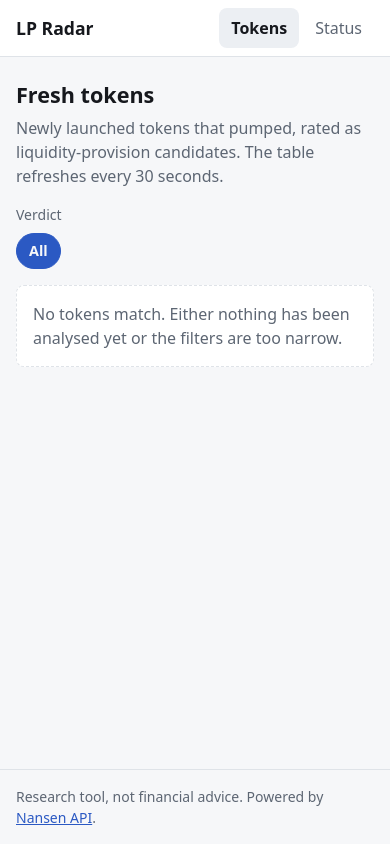
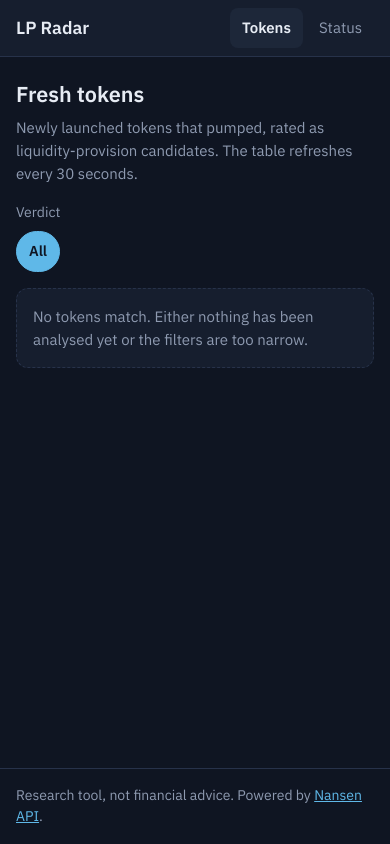
Before and after one commit to HakunaMaTato/Fusion, a FastAPI app: template app/web/templates/index.html in a window 390 px wide. Run offline with FastAPI, Linux system fonts and the light colour scheme; the template is opened without the code that fills it, so the values that code supplies are empty.

Commit message:
UI-1 Foundation: design tokens, self-hosted fonts, spacing/grid utilities
Implements UI_REDESIGN.md §3: tokens.css (colour, type scale, spacing, radius, layout grid),
self-hosted IBM Plex Sans/Mono (OFL-1.1, Latin subset, no runtime CDN request), the .stack
rhythm utility and the container/grid, and the §4 usd()/pct() formatting helpers (pct fixes the
<0.1%/true-zero rule from issue 13). Dark is now the only theme (§3.1), unconditionally, not via
prefers-color-scheme.

app.css is retokenized onto the new variables (no selector or markup changes — every margin,
padding, gap, border-radius and colour it declared now resolves through a var(...) into
tokens.css); the container max-width fix (1360px) also lands here since it's a one-line change
that directly fixes issue 1. Component redesign (macros, address chips, avatars, verdict pills,
page layout, charts) stays in UI-2 through UI-5, unchanged in markup for now.

Visually reviewed by hand at 1440x900, 1024x768 and 375x812 on both pages plus /status (no
Playwright screenshot harness exists yet; that lands with tests/ui/ in a later phase per §10).
Confirmed: no console/CSP errors, both fonts load (200, woff2 magic bytes), dark applies
everywhere, the wider container works. One pre-existing gap found, not introduced by this PR and
not fixed here: the tokens table has no distinct tablet (768-1199px) layout, so columns sit
tightly at 1024px width (verified via DOM measurement: no actual overflow or clipped text, table
right edge stays inside the viewport) — same table markup and columns as before this PR; §5's
responsive table redesign in UI-3 is where this gets fixed properly.

Co-Authored-By: Claude Sonnet 5 <noreply@anthropic.com>

```diff
--- a/app/web/routes.py
+++ b/app/web/routes.py
@@ -32,6 +32,8 @@ templates = Jinja2Templates(directory=Path(__file__).parent / "templates")
 templates.env.filters.update(
     money=fmt.money,
     percent=fmt.percent,
+    usd=fmt.usd,
+    pct=fmt.pct,
     age=fmt.age,
     ago=fmt.age_since,
     short=fmt.short_address,
--- a/app/web/static/app.css
+++ b/app/web/static/app.css
@@ -1,122 +1,95 @@
-:root {
-  --bg: #f6f7f9;
-  --surface: #ffffff;
-  --text: #16181d;
-  --muted: #5d6673;
-  --border: #dfe3e8;
-  --accent: #2b59c3;
-  --green: #14783f;
-  --green-bg: #e0f3e8;
-  --amber: #8a5a00;
-  --amber-bg: #fbeed0;
-  --red: #b3261e;
-  --red-bg: #fbe3e1;
-  --grey-bg: #eceff3;
-  --radius: 8px;
-  --gutter: 16px;
-  color-scheme: light dark;
-}
-
-@media (prefers-color-scheme: dark) {
-  :root {
-    --bg: #101317;
-    --surface: #181c22;
-    --text: #e8ebf0;
-    --muted: #97a1af;
-    --border: #2a3039;
-    --accent: #7ba3ff;
-    --green: #5fd08c;
-    --green-bg: #12301f;
-    --amber: #f0bf5a;
-    --amber-bg: #372a0c;
-    --red: #ff8a80;
-    --red-bg: #3a1714;
-    --grey-bg: #232830;
-  }
-}
+/* Component styles for the current (pre-redesign) markup. Colours, spacing and radii are all
+   `var(...)` references into app/web/static/css/tokens.css — this file defines no colour or
+   spacing value of its own (tests/unit/test_design_tokens.py enforces that with a grep check).
+   Selectors and markup are unchanged from before UI-1; only the values they resolve to moved onto
+   the design-token system. Component redesign (macros, new markup) is UI-2 onward. */
 
 * { box-sizing: border-box; }
 
 body {
   margin: 0;
-  background: var(--bg);
+  background: var(--ink);
   color: var(--text);
-  font: 16px/1.5 system-ui, -apple-system, "Segoe UI", Roboto, sans-serif;
+  font: var(--text-body-size) / var(--text-body-line) var(--font-sans);
   min-height: 100vh;
   display: flex;
   flex-direction: column;
 }
 
-main { flex: 1; padding-block: 24px 48px; }
+main { flex: 1; padding-block: var(--s-5) var(--s-7); }
 
-.wrap { width: 100%; max-width: 1100px; margin-inline: auto; padding-inline: var(--gutter); }
+.wrap { width: 100%; max-width: var(--content-max-width); margin-inline: auto; padding-inline: var(--side-padding); }
+
+@media (max-width: 767px) {
+  .wrap { padding-inline: var(--side-padding-mobile); }
+}
 
 a { color: var(--accent); }
-h1 { font-size: 1.6rem; margin: 0 0 8px; line-height: 1.25; }
-h2 { font-size: 1.2rem; margin: 32px 0 8px; }
-h3 { font-size: 1rem; margin: 16px 0 4px; }
+h1 { font-size: 1.6rem; margin: 0 0 var(--s-2); line-height: 1.25; }
+h2 { font-size: 1.2rem; margin: var(--s-6) 0 var(--s-2); }
+h3 { font-size: 1rem; margin: var(--s-4) 0 var(--s-1); }
 
-.site-header { background: var(--surface); border-bottom: 1px solid var(--border); }
+.site-header { background: var(--surface); border-bottom: 1px solid var(--line); }
 .header-row { display: flex; align-items: center; justify-content: space-between; min-height: 56px; }
-.brand { font-weight: 700; font-size: 1.1rem; color: var(--text); text-decoration: none; }
-nav { display: flex; gap: 4px; }
-nav a { padding: 8px 12px; border-radius: var(--radius); color: var(--muted); text-decoration: none; }
-nav a[aria-current="page"] { background: var(--grey-bg); color: var(--text); font-weight: 600; }
+.brand { font-weight: var(--weight-semibold); font-size: 1.1rem; color: var(--text); text-decoration: none; }
+nav { display: flex; gap: var(--s-1); }
+nav a { padding: var(--s-2) var(--s-3); border-radius: var(--radius-control); color: var(--text-muted); text-decoration: none; }
+nav a[aria-current="page"] { background: var(--surface-raised); color: var(--text); font-weight: var(--weight-semibold); }
 
-.site-footer { border-top: 1px solid var(--border); color: var(--muted); font-size: 0.875rem; padding-block: 16px; }
+.site-footer { border-top: 1px solid var(--line); color: var(--text-muted); font-size: 0.875rem; padding-block: var(--s-4); }
 
-.lede { color: var(--muted); margin: 0 0 16px; }
-.muted { color: var(--muted); }
-.mono, .address { font-family: ui-monospace, SFMono-Regular, Menlo, Consolas, monospace; font-size: 0.875rem; }
-.address { word-break: break-all; margin: 4px 0; color: var(--muted); }
-.crumbs { margin: 0 0 8px; font-size: 0.9rem; }
-.links { display: flex; gap: 16px; margin: 4px 0 16px; }
-.empty { color: var(--muted); background: var(--surface); border: 1px dashed var(--border); border-radius: var(--radius); padding: 16px; }
-.veto { color: var(--red); font-weight: 600; }
+.lede { color: var(--text-muted); margin: 0 0 var(--s-4); }
+.muted { color: var(--text-muted); }
+.mono, .address { font-family: var(--font-mono); font-size: 0.875rem; }
+.address { word-break: break-all; margin: var(--s-1) 0; color: var(--text-muted); }
+.crumbs { margin: 0 0 var(--s-2); font-size: 0.9rem; }
+.links { display: flex; gap: var(--s-4); margin: var(--s-1) 0 var(--s-4); }
+.empty { color: var(--text-muted); background: var(--surface); border: 1px dashed var(--line); border-radius: var(--radius-panel); padding: var(--s-4); }
+.veto { color: var(--avoid); font-weight: var(--weight-semibold); }
 .num { text-align: right; font-variant-numeric: tabular-nums; }
 
-.filters { display: grid; gap: 8px; margin: 0 0 16px; }
-.filter-row { display: flex; flex-wrap: wrap; align-items: center; gap: 8px; }
-.filter-label { color: var(--muted); font-size: 0.875rem; min-width: 56px; }
-.chip { padding: 6px 12px; border: 1px solid var(--border); border-radius: 999px; background: var(--surface); color: var(--text); text-decoration: none; font-size: 0.9rem; }
-.chip[aria-current="true"] { background: var(--accent); border-color: var(--accent); color: var(--bg); font-weight: 600; }
+.filters { display: grid; gap: var(--s-2); margin: 0 0 var(--s-4); }
+.filter-row { display: flex; flex-wrap: wrap; align-items: center; gap: var(--s-2); }
+.filter-label { color: var(--text-muted); font-size: 0.875rem; min-width: 56px; }
+.chip { padding: var(--s-2) var(--s-3); border: 1px solid var(--line); border-radius: var(--radius-pill); background: var(--surface); color: var(--text); text-decoration: none; font-size: 0.9rem; }
+.chip[aria-current="true"] { background: var(--accent); border-color: var(--accent); color: var(--ink); font-weight: var(--weight-semibold); }
 
-.badge { display: inline-block; padding: 2px 10px; border-radius: 999px; font-size: 0.8rem; font-weight: 700; letter-spacing: 0.02em; }
-.badge-lg { font-size: 0.95rem; padding: 4px 14px; }
-.verdict-green { background: var(--green-bg); color: var(--green); }
-.verdict-watch { background: var(--amber-bg); color: var(--amber); }
-.verdict-avoid { background: var(--red-bg); color: var(--red); }
-.verdict-unknown { background: var(--grey-bg); color: var(--muted); }
+.badge { display: inline-block; padding: var(--s-1) var(--s-3); border-radius: var(--radius-pill); font-size: 0.8rem; font-weight: 700; letter-spacing: 0.02em; }
+.badge-lg { font-size: 0.95rem; padding: var(--s-1) var(--s-4); }
+.verdict-green { background: var(--green-tint); color: var(--green); }
+.verdict-watch { background: var(--watch-tint); color: var(--watch); }
+.verdict-avoid { background: var(--avoid-tint); color: var(--avoid); }
+.verdict-unknown { background: var(--surface-raised); color: var(--text-muted); }
 
-table { border-collapse: collapse; width: 100%; background: var(--surface); border: 1px solid var(--border); border-radius: var(--radius); overflow: hidden; }
-th, td { padding: 10px 12px; text-align: left; border-bottom: 1px solid var(--border); vertical-align: middle; }
+table { border-collapse: collapse; width: 100%; background: var(--surface); border: 1px solid var(--line); border-radius: var(--radius-panel); overflow: hidden; }
+th, td { padding: var(--s-2) var(--s-3); text-align: left; border-bottom: 1px solid var(--line); vertical-align: middle; }
 th.num, td.num { text-align: right; }
-thead th { font-size: 0.8rem; text-transform: uppercase; letter-spacing: 0.04em; color: var(--muted); background: var(--grey-bg); }
+thead th { font-size: 0.8rem; text-transform: uppercase; letter-spacing: 0.04em; color: var(--text-muted); background: var(--surface-raised); }
 tbody tr:last-child td, tbody tr:last-child th { border-bottom: 0; }
-.token-link { font-weight: 600; }
-.plain th { font-weight: 500; width: 40%; }
+.token-link { font-weight: var(--weight-semibold); }
+.plain th { font-weight: var(--weight-medium); width: 40%; }
 progress { width: 100%; height: 10px; accent-color: var(--accent); }
 
-.title-row { display: flex; flex-wrap: wrap; align-items: center; justify-content: space-between; gap: 8px; }
-.facts { display: grid; grid-template-columns: repeat(auto-fit, minmax(150px, 1fr)); gap: 12px; margin: 16px 0; }
-.facts > div { background: var(--surface); border: 1px solid var(--border); border-radius: var(--radius); padding: 10px 12px; }
-.facts dt { color: var(--muted); font-size: 0.8rem; }
-.facts dd { margin: 2px 0 0; font-weight: 600; }
-.reasons { padding-left: 20px; }
+.title-row { display: flex; flex-wrap: wrap; align-items: center; justify-content: space-between; gap: var(--s-2); }
+.facts { display: grid; grid-template-columns: repeat(auto-fit, minmax(150px, 1fr)); gap: var(--s-3); margin: var(--s-4) 0; }
+.facts > div { background: var(--surface); border: 1px solid var(--line); border-radius: var(--radius-panel); padding: var(--s-2) var(--s-3); }
+.facts dt { color: var(--text-muted); font-size: 0.8rem; }
+.facts dd { margin: var(--s-1) 0 0; font-weight: var(--weight-semibold); }
+.reasons { padding-left: var(--s-5); }
 
-.chart-box { background: var(--surface); border: 1px solid var(--border); border-radius: var(--radius); padding: 8px; }
+.chart-box { background: var(--surface); border: 1px solid var(--line); border-radius: var(--radius-panel); padding: var(--s-2); }
 .chart { width: 100%; height: auto; display: block; }
-.chart-grid { stroke: var(--border); stroke-width: 1; }
-.chart-label { fill: var(--muted); font-size: 11px; }
-.chart-line { fill: none; stroke: var(--muted); stroke-width: 1.5; }
+.chart-grid { stroke: var(--line); stroke-width: 1; }
+.chart-label { fill: var(--text-muted); font-size: 11px; }
+.chart-line { fill: none; stroke: var(--text-muted); stroke-width: 1.5; }
 .chart-point.verdict-green { fill: var(--green); }
-.chart-point.verdict-watch { fill: var(--amber); }
-.chart-point.verdict-avoid { fill: var(--red); }
-.chart-point.verdict-unknown { fill: var(--muted); }
+.chart-point.verdict-watch { fill: var(--watch); }
+.chart-point.verdict-avoid { fill: var(--avoid); }
+.chart-point.verdict-unknown { fill: var(--text-muted); }
 
-.cluster { background: var(--surface); border: 1px solid var(--border); border-radius: var(--radius); padding: 4px 16px 12px; margin: 8px 0; }
-.tag { display: inline-block; background: var(--grey-bg); border-radius: 4px; padding: 1px 8px; margin-right: 6px; font-size: 0.85rem; color: var(--text); }
-.wallets { display: flex; flex-wrap: wrap; gap: 6px 14px; }
+.cluster { background: var(--surface); border: 1px solid var(--line); border-radius: var(--radius-panel); padding: var(--s-1) var(--s-4) var(--s-3); margin: var(--s-2) 0; }
+.tag { display: inline-block; background: var(--surface-raised); border-radius: var(--radius-chip); padding: var(--s-1) var(--s-2); margin-right: var(--s-2); font-size: 0.85rem; color: var(--text); }
+.wallets { display: flex; flex-wrap: wrap; gap: var(--s-2) var(--s-4); }
 
 @media (max-width: 640px) {
   h1 { font-size: 1.35rem; }
@@ -128,15 +101,15 @@ progress { width: 100%; height: 10px; accent-color: var(--accent); }
   table.tokens tr {
     display: grid;
     grid-template-columns: 1fr 1fr;
-    gap: 10px 12px;
+    gap: var(--s-3) var(--s-3);
     background: var(--surface);
-    border: 1px solid var(--border);
-    border-radius: var(--radius);
-    margin: 0 0 12px;
-    padding: 12px 14px;
+    border: 1px solid var(--line);
+    border-radius: var(--radius-panel);
+    margin: 0 0 var(--s-3);
+    padding: var(--s-3) var(--s-4);
   }
   table.tokens td { display: block; border: 0; padding: 0; text-align: left; min-width: 0; overflow-wrap: anywhere; }
-  table.tokens td::before { display: block; content: attr(data-label); color: var(--muted); font-size: 0.75rem; text-transform: uppercase; letter-spacing: 0.04em; }
+  table.tokens td::before { display: block; content: attr(data-label); color: var(--text-muted); font-size: 0.75rem; text-transform: uppercase; letter-spacing: 0.04em; }
   table.tokens td:first-child { grid-column: 1 / -1; font-size: 1.05rem; }
   table.tokens td:first-child::before { display: none; }
 }
--- /dev/null
+++ b/app/web/static/css/tokens.css
@@ -0,0 +1,110 @@
+/* Design tokens (UI_REDESIGN.md §3). Every value used anywhere else in this app is a `var(...)`
+   reference to something defined here — never a raw hex colour or a raw px number. This is
+   checked in CI (tests/unit/test_design_tokens.py greps for violations).
+
+   Dark is the only theme for now (§3.1: "Colour (dark theme, default)"). A `[data-theme="light"]`
+   variant is optional future work (phase UI-6); it is not implemented here. */
+
+:root {
+  /* --- 3.1 Colour --- */
+  --ink: #0f1522;
+  --surface: #161e2e;
+  --surface-raised: #1d2739;
+  --line: #27324a;
+  --text: #e7ecf4;
+  --text-muted: #8e9ab0;
+  --text-faint: #5d6a82;
+  --accent: #5fb8e8;
+
+  --green: #3fd49a;
+  --watch: #f2b54a;
+  --avoid: #f05d63;
+
+  /* 14%-opacity tints for badge backgrounds (text on a tint uses the full-strength colour).
+     Written as plain rgba() (not CSS Color 5's relative rgb(from ...)) for broad browser support. */
+  --green-tint: rgba(63, 212, 154, 0.14); /* --green #3fd49a */
+  --watch-tint: rgba(242, 181, 74, 0.14); /* --watch #f2b54a */
+  --avoid-tint: rgba(240, 93, 99, 0.14); /* --avoid #f05d63 */
+
+  --series-smart: #9b8cfa;
+  --series-bundle: #f0789a;
+  --series-holders: #5fb8e8;
+  --series-rest: #3a4763;
+
+  /* Chain colours (§4 chain chip): one map, approximating each chain's own brand colour. */
+  --chain-solana: #9b8cfa;
+  --chain-base: #5fb8e8;
+  --chain-bnb: #f2b54a;
+  --chain-bsc: #f2b54a; /* Nansen returns BNB Chain tokens as "bsc" */
+  --chain-ethereum: #8e9ab0;
+  --chain-robinhood: #3fd49a;
+  --chain-default: var(--text-faint);
+
+  /* Token avatar (§4): 8 muted hues that sit well on --ink, chosen by hashing the address. */
+  --avatar-0: #5b6ee8;
+  --avatar-1: #9b8cfa;
+  --avatar-2: #d17bd6;
+  --avatar-3: #f0789a;
+  --avatar-4: #e8935f;
+  --avatar-5: #d6b83f;
+  --avatar-6: #6fc48a;
+  --avatar-7: #5fb8e8;
+
+  /* --- 3.2 Typography --- */
+  --font-sans:
+    "IBM Plex Sans", system-ui, -apple-system, "Segoe UI", sans-serif;
+  --font-mono:
+    "IBM Plex Mono", ui-monospace, SFMono-Regular, Menlo, Consolas, monospace;
+
+  --text-hero-size: 48px;
+  --text-hero-line: 1;
+  --text-title-size: 30px;
+  --text-title-line: 1.2;
+  --text-section-size: 20px;
+  --text-section-line: 1.3;
+  --text-subsection-size: 16px;
+  --text-subsection-line: 1.4;
+  --text-body-size: 15px;
+  --text-body-line: 1.55;
+  --text-cell-size: 14px;
+  --text-cell-line: 1.4;
+  --text-label-size: 13px;
+  --text-label-line: 1.4;
+
+  --weight-regular: 400;
+  --weight-medium: 500;
+  --weight-semibold: 600;
+
+  /* --- 3.3 Spacing, radius, elevation --- */
+  --s-1: 4px;
+  --s-2: 8px;
+  --s-3: 12px;
+  --s-4: 16px;
+  --s-5: 24px;
+  --s-6: 32px;
+  --s-7: 48px;
+  --s-8: 64px;
+
+  --gap-section: var(--s-7);
+  --gap-title-content: var(--s-4);
+  --gap-panel: var(--s-5);
+  --panel-padding: var(--s-5);
+  --panel-padding-mobile: var(--s-4);
+
+  --radius-chip: 4px;
+  --radius-control: 8px;
+  --radius-panel: 12px;
+  --radius-pill: 999px;
+
+  /* --- 3.4 Layout grid --- */
+  --content-max-width: 1360px;
+  --side-padding: var(--s-6);
+  --side-padding-mobile: var(--s-4);
+  --grid-columns: 12;
+  --grid-gutter: var(--s-5);
+
+  --breakpoint-tablet: 1199px;
+  --breakpoint-mobile: 767px;
+
+  color-scheme: dark;
+}
--- /dev/null
+++ b/app/web/static/css/type.css
@@ -0,0 +1,48 @@
+/* Self-hosted IBM Plex Sans (400/500/600) and IBM Plex Mono (400): UI_REDESIGN.md §3.2.
+   Files are a Latin-only subset fetched once from Google Fonts and committed under
+   app/web/static/fonts/ (see docs/fonts.md); nothing is requested from a CDN at runtime.
+   OFL-1.1 licensed; the licence text is at app/web/static/fonts/OFL.txt. */
+
+@font-face {
+  font-family: "IBM Plex Sans";
+  font-style: normal;
+  font-weight: 400;
+  font-display: swap;
+  src: url("/static/fonts/ibm-plex-sans-400.woff2") format("woff2");
+  unicode-range:
+    U+0000-00FF, U+0131, U+0152-0153, U+02BB-02BC, U+02C6, U+02DA, U+02DC, U+2000-206F, U+2122,
+    U+2191, U+2193, U+2212, U+2215, U+FEFF, U+FFFD;
+}
+
+@font-face {
+  font-family: "IBM Plex Sans";
+  font-style: normal;
+  font-weight: 500;
+  font-display: swap;
+  src: url("/static/fonts/ibm-plex-sans-500.woff2") format("woff2");
+  unicode-range:
+    U+0000-00FF, U+0131, U+0152-0153, U+02BB-02BC, U+02C6, U+02DA, U+02DC, U+2000-206F, U+2122,
+    U+2191, U+2193, U+2212, U+2215, U+FEFF, U+FFFD;
+}
+
+@font-face {
+  font-family: "IBM Plex Sans";
+  font-style: normal;
+  font-weight: 600;
+  font-display: swap;
+  src: url("/static/fonts/ibm-plex-sans-600.woff2") format("woff2");
+  unicode-range:
+    U+0000-00FF, U+0131, U+0152-0153, U+02BB-02BC, U+02C6, U+02DA, U+02DC, U+2000-206F, U+2122,
+    U+2191, U+2193, U+2212, U+2215, U+FEFF, U+FFFD;
+}
+
+@font-face {
+  font-family: "IBM Plex Mono";
+  font-style: normal;
+  font-weight: 400;
+  font-display: swap;
+  src: url("/static/fonts/ibm-plex-mono-400.woff2") format("woff2");
+  unicode-range:
+    U+0000-00FF, U+0131, U+0152-0153, U+02BB-02BC, U+02C6, U+02DA, U+02DC, U+2000-206F, U+2122,
+    U+2191, U+2193, U+2212, U+2215, U+FEFF, U+FFFD;
+}
--- a/app/web/templates/base.html
+++ b/app/web/templates/base.html
@@ -3,9 +3,14 @@
 <head>
   <meta charset="utf-8">
   <meta name="viewport" content="width=device-width, initial-scale=1">
-  <meta name="color-scheme" content="light dark">
+  <meta name="color-scheme" content="dark">
   <meta name="htmx-config" content='{"allowEval": false, "includeIndicatorStyles": false}'>
   <title>{% block title %}LP Radar{% endblock %}</title>
+  <link rel="preload" href="/static/fonts/ibm-plex-sans-400.woff2" as="font" type="font/woff2" crossorigin>
+  <link rel="preload" href="/static/fonts/ibm-plex-sans-600.woff2" as="font" type="font/woff2" crossorigin>
+  <link rel="stylesheet" href="/static/css/tokens.css">
+  <link rel="stylesheet" href="/static/css/type.css">
+  <link rel="stylesheet" href="/static/css/layout.css">
   <link rel="stylesheet" href="/static/app.css">
   <script src="/static/htmx.min.js" defer></script>
 </head>
```
Also changed, not shown: app/web/format.py (+19 -0 lines), app/web/static/css/layout.css (added, +51 -0 lines), app/web/static/fonts/OFL.txt (added, +93 -0 lines), docs/fonts.md (added, +45 -0 lines), tests/unit/test_design_tokens.py (added, +93 -0 lines), tests/unit/test_fonts.py (added, +53 -0 lines), tests/unit/test_web.py (+33 -2 lines), tests/unit/test_web_helpers.py (+20 -0 lines), app/web/static/fonts/ibm-plex-mono-400.woff2 (added), app/web/static/fonts/ibm-plex-sans-400.woff2 (added), app/web/static/fonts/ibm-plex-sans-500.woff2 (added), app/web/static/fonts/ibm-plex-sans-600.woff2 (added).
